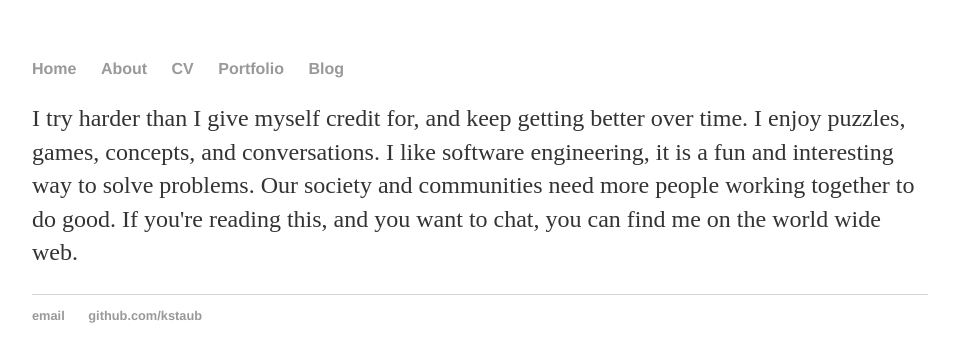
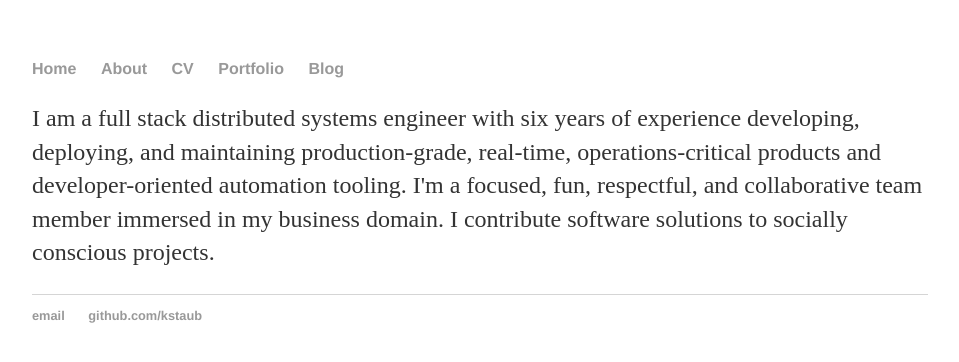
Before and after one commit to KStaub/kstaub.github.io, a Jekyll site: the page built from about/index.html, in a window 1280 px wide. Shown: the top 362 px of the page, without its empty margins (160-1119 px from the left). Built offline with Jekyll 4.4.1, drawn with Linux system fonts in a browser that asks for light colours.

Commit message:
update CV and remove empty sections

```diff
--- a/about/index.html
+++ b/about/index.html
@@ -1,6 +1,7 @@
 ---
 layout: default
 ---
-<p>I try harder than I give myself credit for, and keep getting better over time. I enjoy puzzles, games, concepts, and conversations. I like software
-	engineering, it is a fun and interesting way to solve problems. Our society and communities need more people working
-	together to do good. If you're reading this, and you want to chat, you can find me on the world wide web.</p>
+<p>I am a full stack distributed systems engineer with six years of experience developing, deploying, and maintaining
+	production-grade, real-time, operations-critical products and developer-oriented automation tooling. I'm a focused,
+	fun, respectful, and collaborative team member immersed in my business domain. I contribute software solutions to
+	socially conscious projects. </p>
--- a/index.html
+++ b/index.html
@@ -9,13 +9,13 @@ title: K. Staub
 			<p>Read <a href="/about">about</a> me</p>
 		</li>
 		<li>
-			<p><a href="/cv">Hire</a> me!</p>
+			<p><a href="/cv">Hire me!</a></p>
 		</li>
-		<li>
+		<!-- <li>
 			<p>See <a href="/portfolio">projects</a> I made</p>
 		</li>
 		<li>
 			<p>Read <a href="/blog">words</a> I wrote</p>
-		</li>
+		</li> -->
 	</ul>
 </div><!-- /.blurb -->
```
Also changed, not shown: _portfolio/2020-08-republic.md (deleted, +0 -7 lines), _posts/2020-01-02-launch.md (deleted, +0 -7 lines), _posts/2020-08-19-relaunch.md (deleted, +0 -7 lines), README.md, 1 other file.
